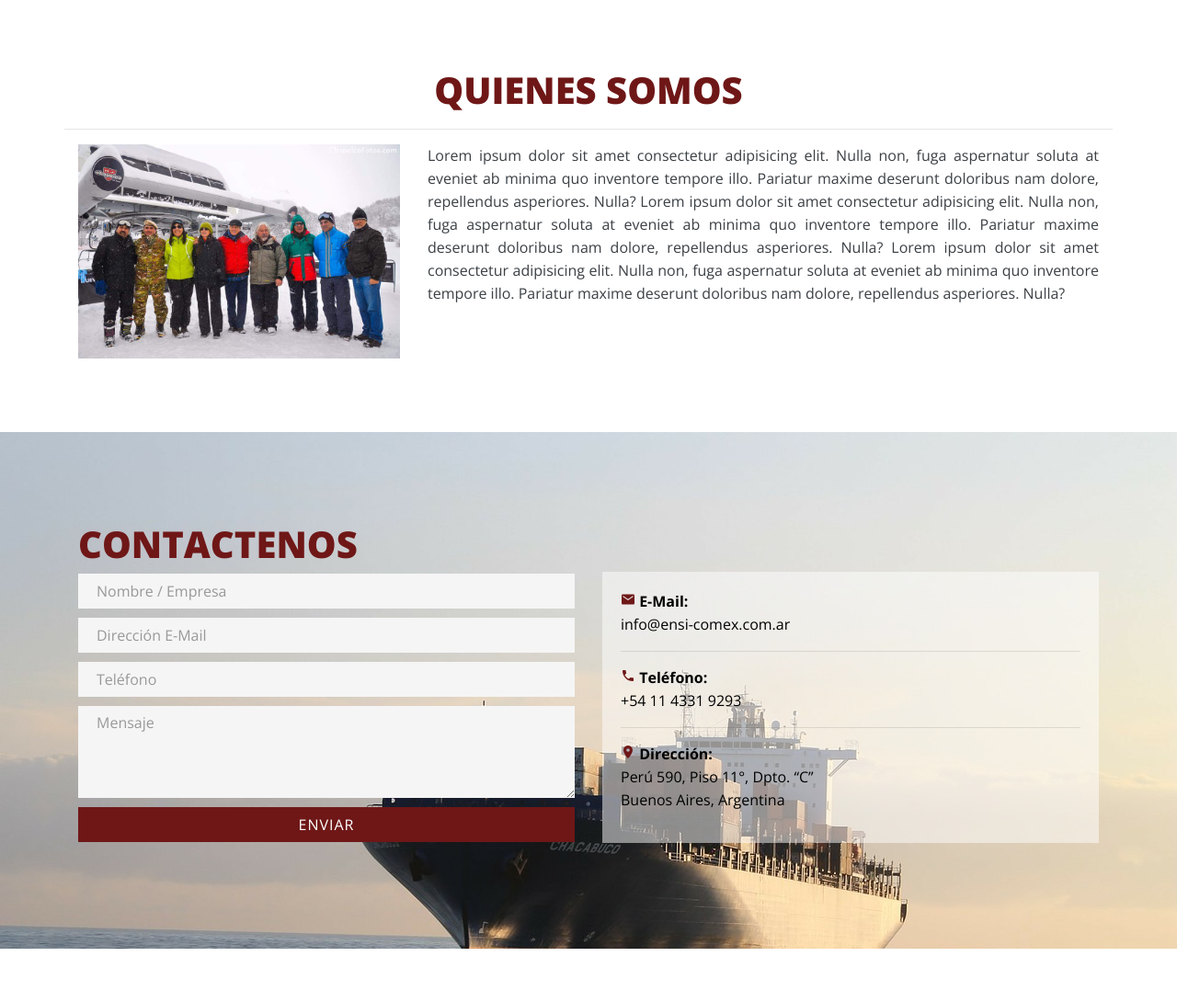
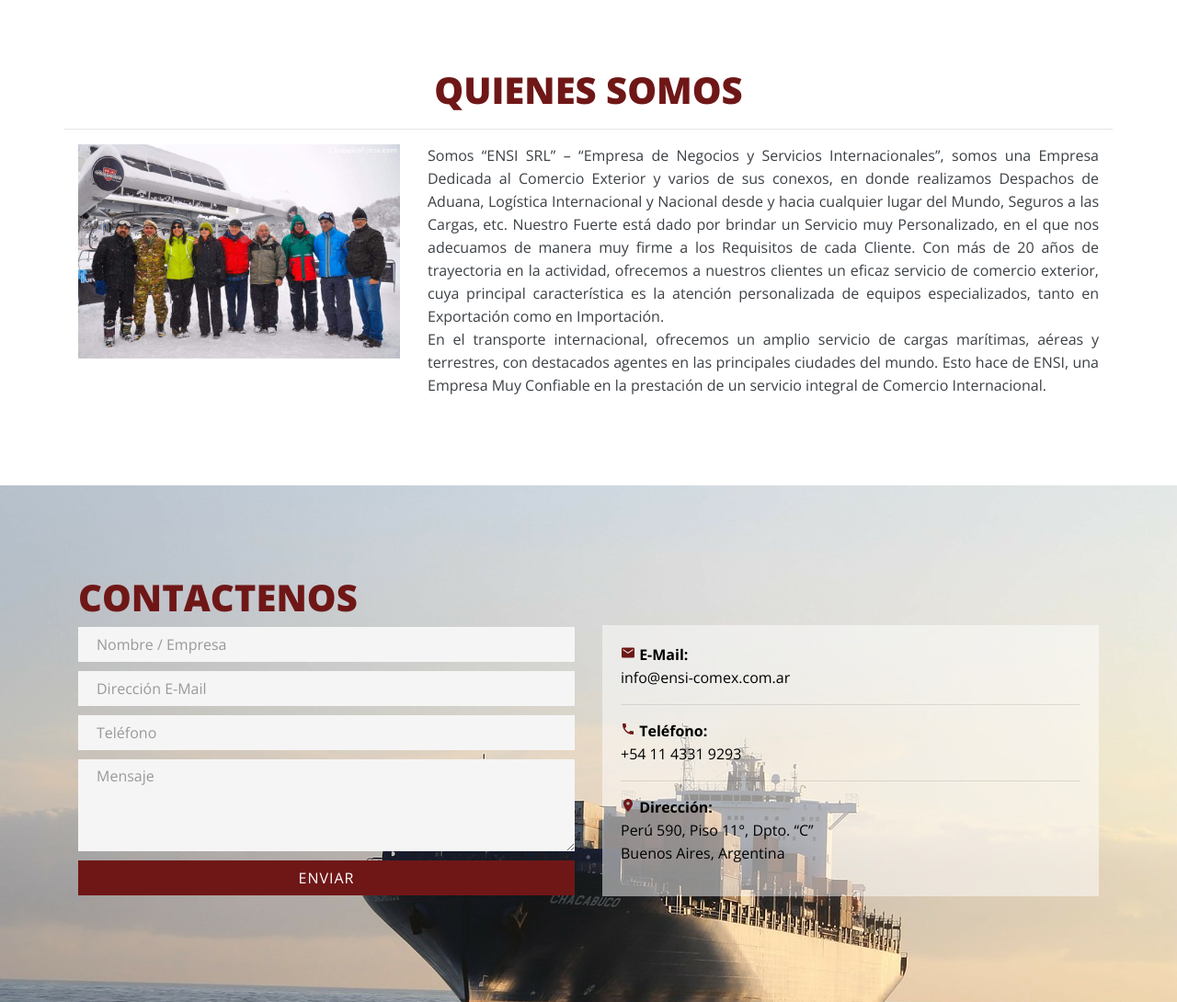
Before and after one commit to LJ-Andrade/ensi, a PHP site: page /quienes-somos.php in a window 1280 px wide. Shown: the part 205-1295 px from the top of the page at 92% size. Before the commit the page ends 1237 px from the top, so only its background shows below. Run offline with PHP 8.4, Linux system fonts and the light colour scheme; some libraries are stand-ins or nearby versions.

Commit message:
Se agrega el texto en la sección 'Quienes Somos'

```diff
--- a/quienes-somos.php
+++ b/quienes-somos.php
@@ -22,15 +22,14 @@
 					</div>
 					<div class="col-md-8">
 						<p>
-							Lorem ipsum dolor sit amet consectetur adipisicing elit. Nulla non,
-							fuga aspernatur soluta at eveniet ab minima quo inventore tempore illo.
-							Pariatur maxime deserunt doloribus nam dolore, repellendus asperiores. Nulla?
-							Lorem ipsum dolor sit amet consectetur adipisicing elit. Nulla non,
-							fuga aspernatur soluta at eveniet ab minima quo inventore tempore illo.
-							Pariatur maxime deserunt doloribus nam dolore, repellendus asperiores. Nulla?
-							Lorem ipsum dolor sit amet consectetur adipisicing elit. Nulla non,
-							fuga aspernatur soluta at eveniet ab minima quo inventore tempore illo.
-							Pariatur maxime deserunt doloribus nam dolore, repellendus asperiores. Nulla?
+							Somos “ENSI SRL” – “Empresa de Negocios y Servicios Internacionales”, somos una Empresa Dedicada al Comercio Exterior y varios de sus conexos, en donde realizamos Despachos de Aduana,
+							Logística Internacional y Nacional desde y hacia cualquier lugar del Mundo, Seguros a las Cargas, etc.
+							Nuestro Fuerte está dado por brindar un Servicio muy Personalizado, en el que nos adecuamos de manera muy firme a los Requisitos de cada Cliente.
+							Con más de 20 años de trayectoria en la actividad, ofrecemos a nuestros clientes un eficaz servicio de comercio exterior, cuya principal característica
+							es la atención personalizada de equipos especializados, tanto en Exportación como en Importación.
+							<br>
+							En el transporte internacional, ofrecemos un amplio servicio de cargas marítimas, aéreas y terrestres, con destacados agentes en las principales ciudades del mundo.
+							Esto hace de ENSI, una Empresa Muy Confiable  en la prestación de un servicio integral de Comercio Internacional.
 						</p>
 					</div>
 				</div>
```
